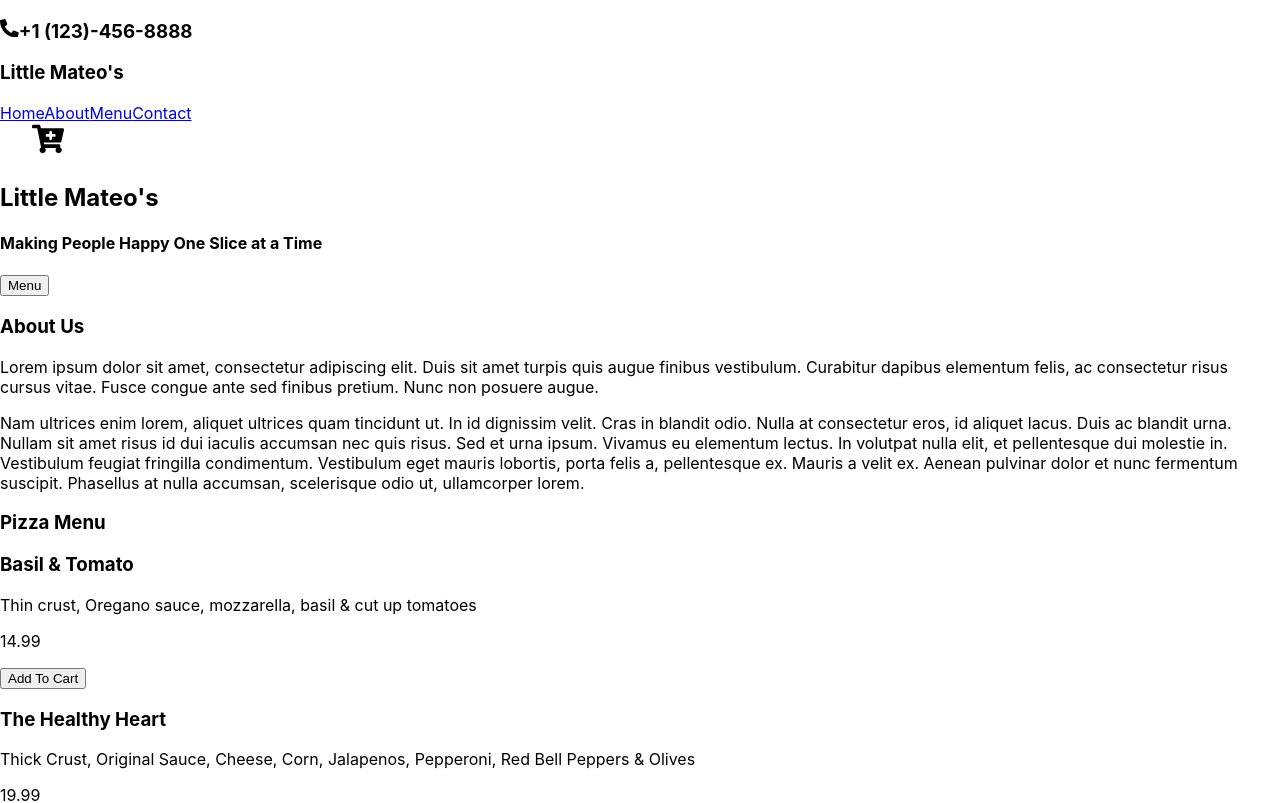
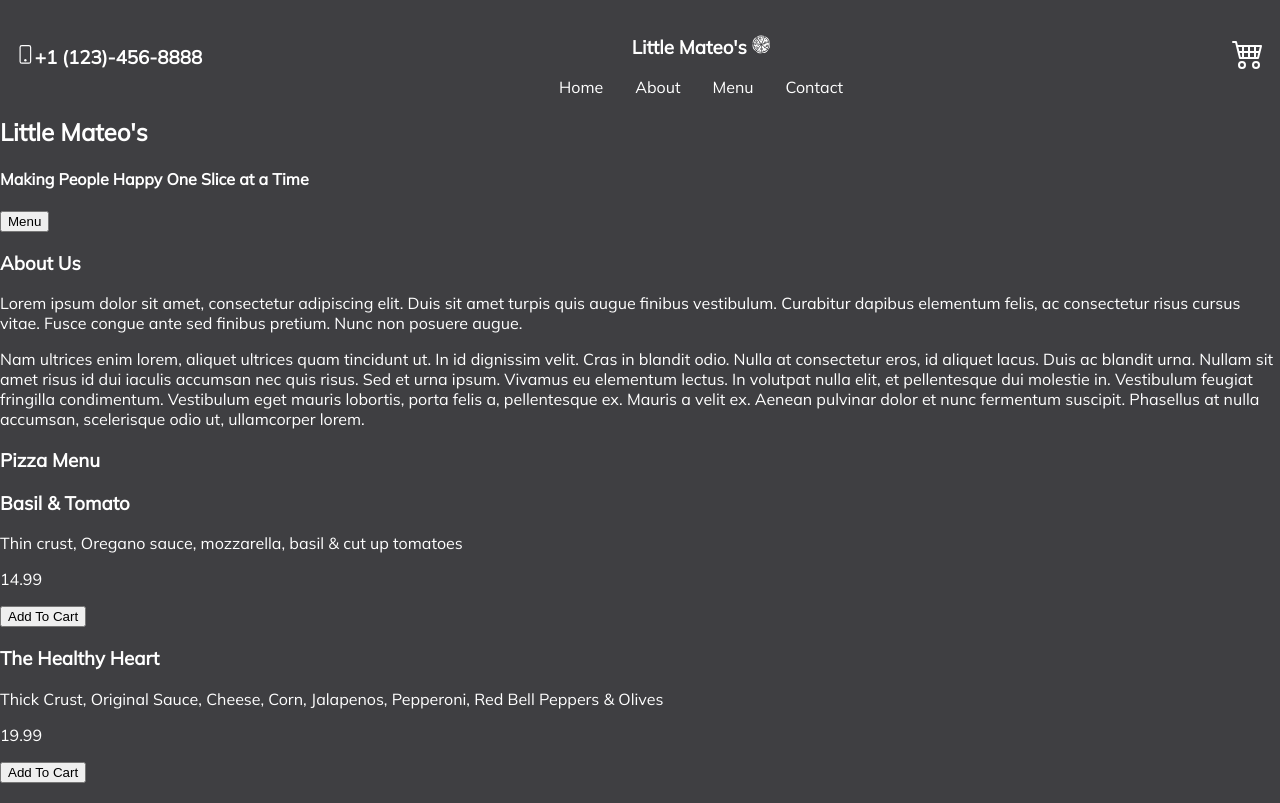
Before and after one commit to ambrojessica/pizza, a React (Create React App) app: page /cart in a window 1280 px wide. Shown: the top 803 px of the page. Built offline with nearby package versions, Linux system fonts and the light colour scheme.

Commit message:
header styling done, working on cart next

```diff
--- a/src/components/Header.js
+++ b/src/components/Header.js
@@ -1,9 +1,10 @@
 import React, { useState } from "react";
 import './PrettyPizza.css';
-import { FaPhoneAlt, FaCartPlus } from 'react-icons/fa';
 import Cart from "./Cart";
 import { AiOutlineClose } from 'react-icons/ai';
-import { useSelector } from "react-redux";
+import { useSelector } from 'react-redux';
+import { BsCart4, BsPhone } from 'react-icons/bs';
+import { GiFullPizza } from 'react-icons/gi';
 
 const Header = () => {
   const { quantity } = useSelector((state) => state.cart);
@@ -11,21 +12,21 @@ const Header = () => {
   const showSidebar = () => setSidebar(!sidebar);
 
   return (
-    <div>
-      <div className="header">
-        <h3><FaPhoneAlt />+1 (123)-456-8888</h3>
-        <h3>Little Mateo's</h3>
+    <div className="header-section">
+      <h3><BsPhone />+1 (123)-456-8888</h3>
+      <div className="header-title">
+        <h3>Little Mateo's <GiFullPizza /></h3>
+        <nav>
+          <a href="#home">Home</a>
+          <a href="#about">About</a>
+          <a href="#menu">Menu</a>
+          <a href="#contact">Contact</a>
+        </nav>
       </div>
-      <nav>
-        <a href="#home">Home</a>
-        <a href="#about">About</a>
-        <a href="#menu">Menu</a>
-        <a href="#contact">Contact</a>
-      </nav>
       <div>
         <span className="menu-bars">
           {quantity !== 0 && <span>{quantity}</span>}
-          <FaCartPlus onClick={showSidebar} />
+          <BsCart4 onClick={showSidebar} />
         </span>
         <nav className={sidebar ? 'nav-menu active' : 'nav-menu'}>
           <ul className='nav-menu-items' onClick={showSidebar}>
--- a/src/components/PrettyPizza.css
+++ b/src/components/PrettyPizza.css
@@ -1,3 +1,35 @@
+@import url('https://fonts.googleapis.com/css2?family=Mulish&display=swap');
+
+body {
+  font-family: 'Mulish', sans-serif;
+  background-color: #3f3f42;
+  color: white;
+  /* other color #b6353b */
+}
+
+/* header */
+.header-section {
+  margin: 1em;
+  display: flex;
+  justify-content: space-between;
+  align-items: center;
+}
+
+.header-title {
+  display: flex;
+  justify-content: center;
+  align-items: center;
+  flex-direction: column;
+}
+
+.header-title a {
+  text-decoration: none;
+  color: white;
+  padding: 3em 1em;
+}
+
+
+/* nav and sidebar toggle */
 .navbar {
   height: 80px;
   display: flex;
--- a/src/components/Reviews.js
+++ b/src/components/Reviews.js
@@ -5,12 +5,15 @@ export default function Reviews() {
   return (
     <div>
       <h3>Hear from our clients!</h3>
-      <span><BsStarFill /><BsStarFill /><BsStarFill /><BsStarFill /><BsStarHalf /></span>
-
       {/* carousel of reviews */}
       <div>
+        <span><BsStarFill /><BsStarFill /><BsStarFill /><BsStarFill /><BsStarFill /></span>
         <p>"Greatest local pizza. I go every Friday with my family and they have not messed up an order once! I always go to Little Mateo's the staff are always friendly and have fast service.Lorem ipsum dolor sit amet, consectetur adipiscing elit. Duis sit amet turpis quis augue finibus vestibulum. "</p>
+
+        <span><BsStarFill /><BsStarFill /><BsStarFill /><BsStarFill /><BsStarFill /></span>
         <p>"Nulla facilisi. Nunc id nunc et nulla scelerisque convallis. Praesent tincidunt, nisl nec laoreet suscipit, metus nunc elementum neque, ac pulvinar ligula eros semper nunc. Sed nec elit lacus. Etiam convallis felis in nulla molestie, vitae bibendum ante pellentesque."</p>
+
+        <span><BsStarFill /><BsStarFill /><BsStarFill /><BsStarFill /><BsStarHalf /></span>
         <p>"Phasellus sed lectus eget nunc maximus rhoncus. Quisque et nunc eu orci lacinia dignissim non quis erat. Curabitur erat tellus, volutpat sit amet arcu in, rhoncus fringilla dolor. Donec in quam in purus efficitur volutpat a a turpis. Phasellus enim erat, tempor vitae risus non, efficitur vulputate mauris. Phasellus tincidunt aliquam velit sed euismod. Aenean at nisl porta, volutpat mauris ac, commodo nunc."</p>
       </div>
     </div>
```
